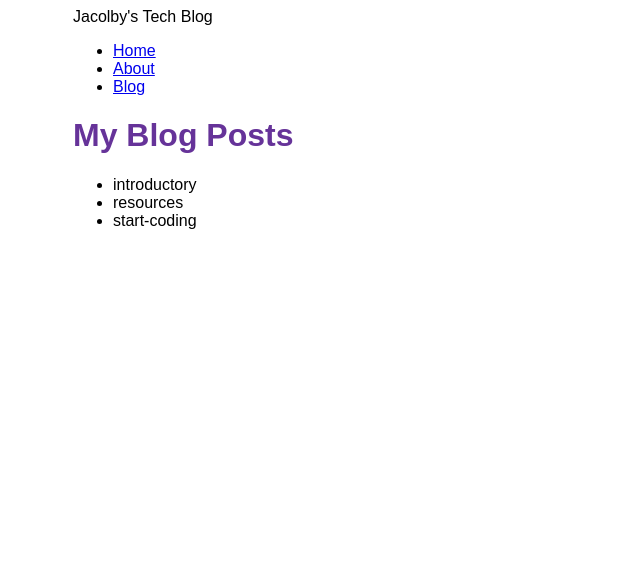
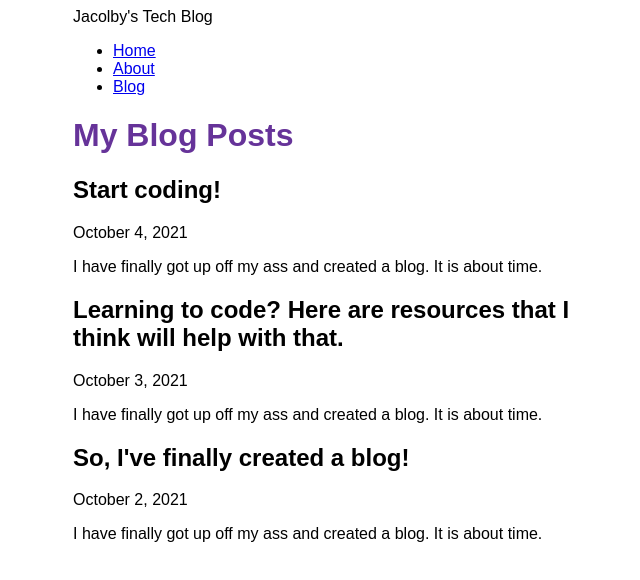
Before and after one commit to darknight1983/Jacolby-s_Tech_Blog, a Gatsby site: page /blog in a window 1280 px wide. Shown: the whole page, without its empty margins (317-957 px from the left). Built offline with nearby package versions, Linux system fonts and the light colour scheme; Gatsby itself is replaced by a stand-in of ours.

Commit message:
transform data to use MDX

```diff
--- a/blog/introductory.mdx
+++ b/blog/introductory.mdx
@@ -0,0 +1,6 @@
+---
+title: "So, I've finally created a blog!"
+date: "2021-10-02"
+---
+
+I have finally got up off my ass and created a blog. It is about time.
--- a/blog/resources.mdx
+++ b/blog/resources.mdx
@@ -0,0 +1,6 @@
+---
+title: "Learning to code? Here are resources that I think will help with that."
+date: "2021-10-03"
+---
+
+I have finally got up off my ass and created a blog. It is about time.
--- a/blog/start-coding.mdx
+++ b/blog/start-coding.mdx
@@ -0,0 +1,7 @@
+---
+title: "Start coding!"
+date: "2021-10-04"
+---
+
+
+I have finally got up off my ass and created a blog. It is about time.
--- a/gatsby-config.js
+++ b/gatsby-config.js
@@ -12,9 +12,10 @@ module.exports = {
             resolve: "gatsby-source-filesystem",
             options: {
                 name: `blog`,
-        path: `${__dirname}/blog`,
+                path: `${__dirname}/blog/`,
             },
             // __key: "images",
         },
+        "gatsby-plugin-mdx",
     ],
 };
--- a/package.json
+++ b/package.json
@@ -15,9 +15,12 @@
     "clean": "gatsby clean"
   },
   "dependencies": {
+    "@mdx-js/mdx": "^1.6.22",
+    "@mdx-js/react": "^1.6.22",
     "gatsby": "^3.13.1",
     "gatsby-plugin-gatsby-cloud": "^3.1.0",
     "gatsby-plugin-image": "^1.14.0",
+    "gatsby-plugin-mdx": "^2.14.0",
     "gatsby-plugin-sharp": "^3.14.0",
     "gatsby-source-filesystem": "^3.14.0",
     "gatsby-transformer-sharp": "^3.13.0",
--- a/src/pages/blog.js
+++ b/src/pages/blog.js
@@ -1,25 +1,37 @@
 import * as React from 'react'
-import { graphql } from 'gatsby'
+import {graphql} from 'gatsby'
+import {allMdx, MDXRenderer} from "gatsby-plugin-mdx";
 import Layout from '../components/layout'
 
 
-const BlogPage = ({ data }) => {
+const BlogPage = ({data}) => {
     return (
         <Layout pageTitle="My Blog Posts">
-            <ul>
-                {data.allFile.nodes.map(node => (
-                <li key={node.name}>{node.name}</li>
-               ))}
-            </ul>
+            {
+                data.allMdx.nodes.map((node) => (
+                    <article key={node.id}>
+                        <h2>{node.frontmatter.title}</h2>
+                        <p>{node.frontmatter.date}</p>
+                        <MDXRenderer>
+                            {node.body}
+                        </MDXRenderer>
+                    </article>
+                ))
+            }
         </Layout>
     )
 }
 
 export const query = graphql`
     query {
-        allFile {
+        allMdx(sort: {fields: frontmatter___date, order: DESC}) {
             nodes {
-                name
+                frontmatter {
+                    title
+                    date(formatString: "MMMM D, YYYY")
+                }
+                id
+                body
             }
         }
     }
```
Also changed, not shown: 3 other files. Lines whose indentation alone changed are shown as unchanged.
